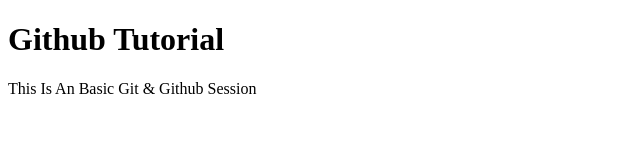
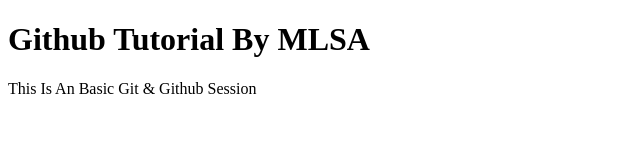
Before and after one commit to swarnade/mlsa-github-tutorial, a plain HTML site: page index.html in a window 1280 px wide. Shown: the whole page, without its empty margins (0-640 px from the left). Drawn offline with Linux system fonts and the light colour scheme.

Commit message:
Modifies Index File

```diff
--- a/index.html
+++ b/index.html
@@ -6,7 +6,7 @@
     <title>Github Session</title>
 </head>
 <body>
-    <h1>Github Tutorial</h1>
+    <h1>Github Tutorial By MLSA</h1>
     This Is An Basic Git & Github Session
 </body>
 </html>
```
